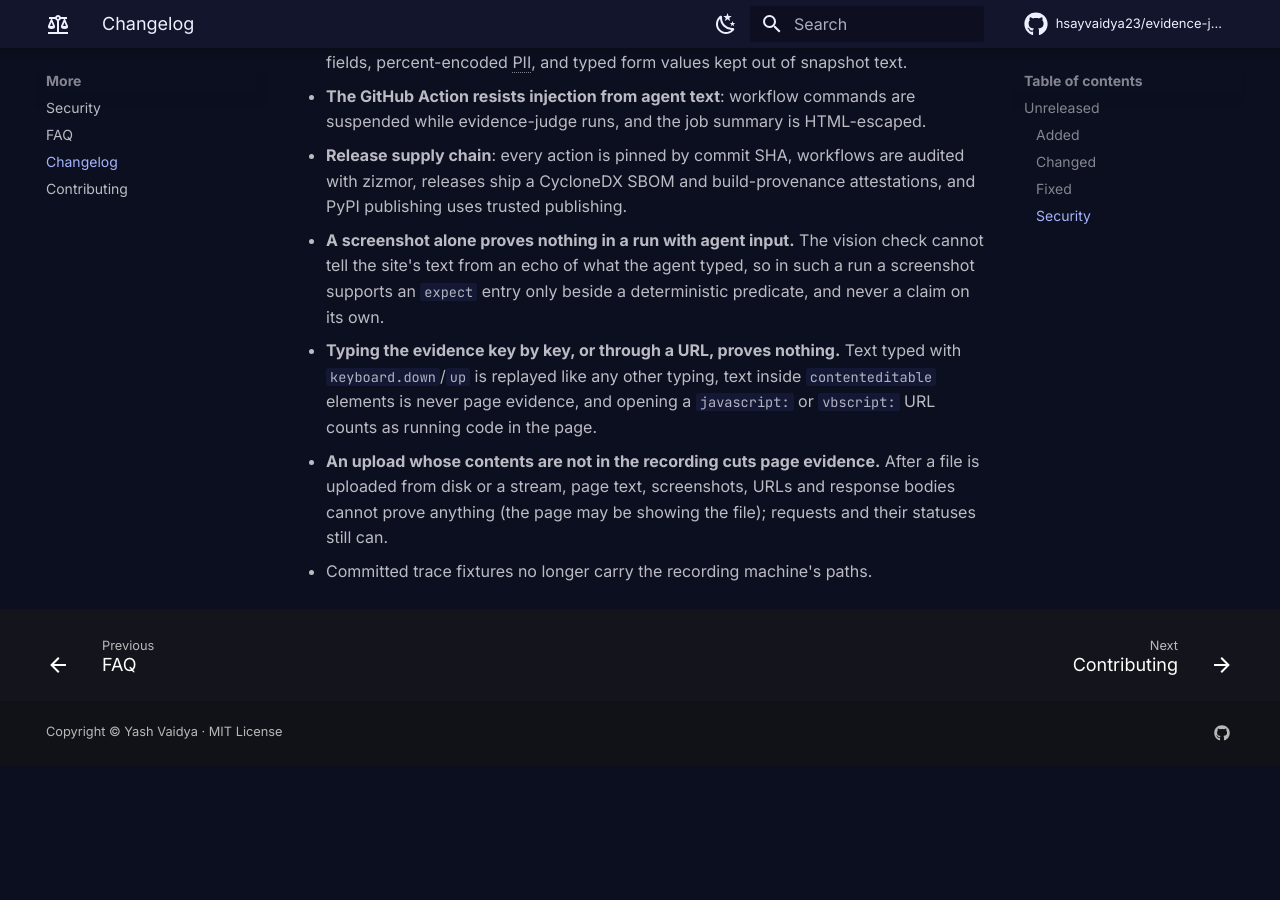
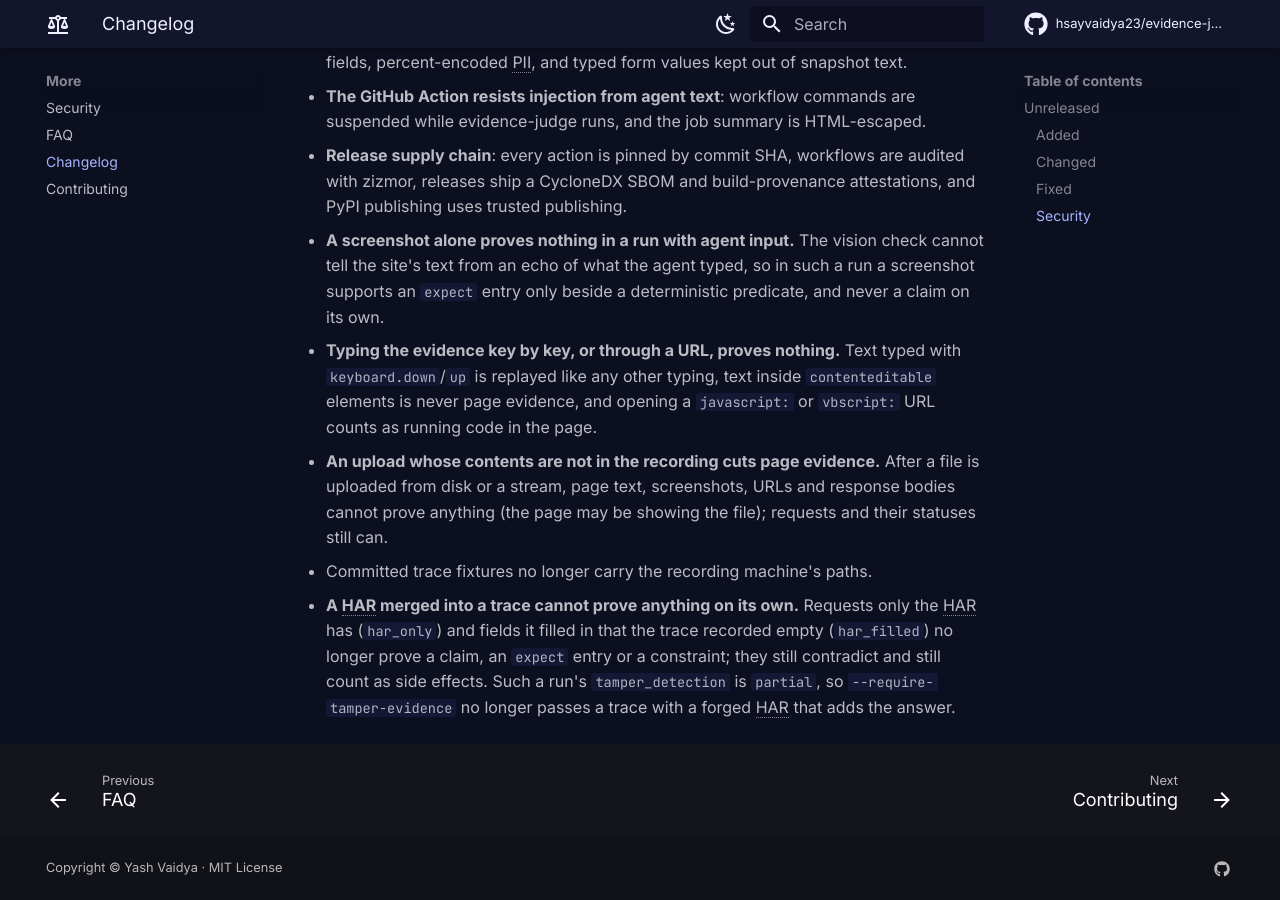
Before and after one commit to hsayvaidya23/evidence-judge, an MkDocs documentation site: the page built from docs/changelog.md, in a window 1280 px wide and 900 px high, scrolled down 4123 px. Built offline with MkDocs 1.6.1 and Material for MkDocs 9.7.7, drawn with Linux system fonts in a browser that asks for light colours; comment, search, counter and statistics services are not loaded; before the commit the page ends 4888 px from its top, so only the background shows below that.

Commit message:
docs: a trace's HAR contribution proves nothing and makes tamper detection partial
--require-tamper-evidence no longer means any trace run can pass: a trace
merged with a HAR that added requests or filled fields is partial.

```diff
--- a/docs/cli.md
+++ b/docs/cli.md
@@ -31,7 +31,7 @@
 | Option | Description |
 | --- | --- |
 | `--trace FILE` | Playwright trace `.zip` (format v7 to v10) |
-| `--har FILE` | HAR 1.2 file. With `--trace`, fills in bodies and statuses the trace missed |
+| `--har FILE` | HAR 1.2 file. With `--trace`, fills in bodies and statuses the trace missed and adds requests it did not see; what only the HAR holds can contradict but never prove, and makes `tamper_detection` `partial` |
 | `--browser-use PATH` | browser-use `AgentHistoryList` JSON, or a run directory containing `history.json` |
 | `--allow-mismatch` | Merge a HAR even when it does not look like a recording of the trace's run. By default the load fails (exit 3) when a HAR shares none of the trace's requests, or under half of them for traces with 5 or more requests, and HAR-only requests more than 10 minutes outside the trace are dropped |
 | `--screenshot-root PATH` | Directory browser-use screenshots may be read from. Default: the history file's directory. Paths resolving outside it (symlinks included) are skipped |
@@ -52,7 +52,7 @@
 | Option | Description |
 | --- | --- |
 | `--spec FILE` | Task spec YAML ([reference](task-specs.md)). Without a spec, any state-changing request is a side effect that sends the run to review, so a write task (ordering, booking, submitting) can only PASS with a spec that expects or allows its requests |
-| `--require-tamper-evidence` | Cap the run at `NEEDS_REVIEW` unless its evidence can fully show tampering (`tamper_detection.level` is `full`: a Playwright trace, with its call log). HAR-only and browser-use runs then cannot pass. The spec's `require_tamper_evidence: true` does the same. Use it when the verdict gates CI and the trace is recorded by the harness, not the agent |
+| `--require-tamper-evidence` | Cap the run at `NEEDS_REVIEW` unless its evidence can fully show tampering (`tamper_detection.level` is `full`: a Playwright trace, with its call log). HAR-only and browser-use runs then cannot pass, and neither can a trace whose `--har` added requests or filled fields. The spec's `require_tamper_evidence: true` does the same. Use it when the verdict gates CI and the trace is recorded by the harness, not the agent |
 | `--site URL` | The site the task is on, as a URL or host name with an optional port (`https://shop.example.com`, `shop.example.com`, `127.0.0.1:8000`); overrides the spec's `site`. A site is a host and a port (80 and 443 are the default): only evidence from this host, with or without `www.`, on this port, and from the spec's `allowed_hosts` can prove a claim or an `expect` entry; subdomains count only when `allowed_hosts` lists them. With a site named, a request to another host or port proves nothing. Public suffixes (`com`, `co.uk`, `myshopify.com`), single-label names other than `localhost`, wildcards, user info and a path, query or fragment (`github.com/myorg`: a site is a whole host) are refused (exit code 3). A run can `PASS` only with a named site: `--site`, or the spec's `site` or `allowed_hosts`. Without any of them, the site is inferred from the run's first page, which the agent may have chosen, so no run passes: it gets `NEEDS_REVIEW` instead, with a spec or without one |
 
 ### Output and behaviour
--- a/docs/concepts/evidence-channels.md
+++ b/docs/concepts/evidence-channels.md
@@ -25,7 +25,9 @@
 | browser-use history | `--browser-use` | `actions`, plus `screenshots` when the history has them |
 
 Sources merge. A HAR recorded with a trace fills in bodies and statuses the trace missed and adds
-requests it did not see. A HAR next to a browser-use history adds the `network` channel the
+requests it did not see; those requests are marked `har_only` and the filled fields `har_filled`.
+What only the HAR holds can contradict a claim and show a side effect but never prove anything:
+a HAR is a file anyone can write. A HAR next to a browser-use history adds the `network` channel the
 history lacks.
 
 Check what a recording holds with `evidence-judge inspect` before judging it.
@@ -42,7 +44,8 @@
 
 | Level | Source | What it can show |
 | --- | --- | --- |
-| `full` | A Playwright trace (with or without a HAR or history) | Every call the agent made through Playwright: scripts, route handlers, storage and cookie writes, CDP sessions |
+| `full` | A Playwright trace (with or without a history, or a HAR that adds nothing to it) | Every call the agent made through Playwright: scripts, route handlers, storage and cookie writes, CDP sessions |
+| `partial` | A Playwright trace merged with a HAR that added requests or filled fields | As for `full`; the reason counts what the HAR added, which proves nothing |
 | `partial` | A browser-use history (without a trace) | The model's actions, including its `evaluate`; not what ran beneath them (CDP calls, request changes) |
 | `none` | A HAR alone, or any source without a call log | Nothing: a forged HAR looks the same as a recorded one |
 
@@ -50,7 +53,7 @@
 storage, service workers), and each is only as honest as whatever produced it. For CI gating,
 record a Playwright trace from the harness, not the agent, and pass
 `--require-tamper-evidence` (or set `require_tamper_evidence` in the spec) so only a `full`
-run can pass. See [trust assumptions](../../SECURITY.md#trust-assumptions).
+run can pass: a trace whose HAR added anything is `partial`, so judge it without the HAR. See [trust assumptions](../../SECURITY.md#trust-assumptions).
 
 ### Page text and the final page
 
```
Also changed, not shown: CHANGELOG.md (+5 -0 lines), SECURITY.md (+8 -2 lines).
